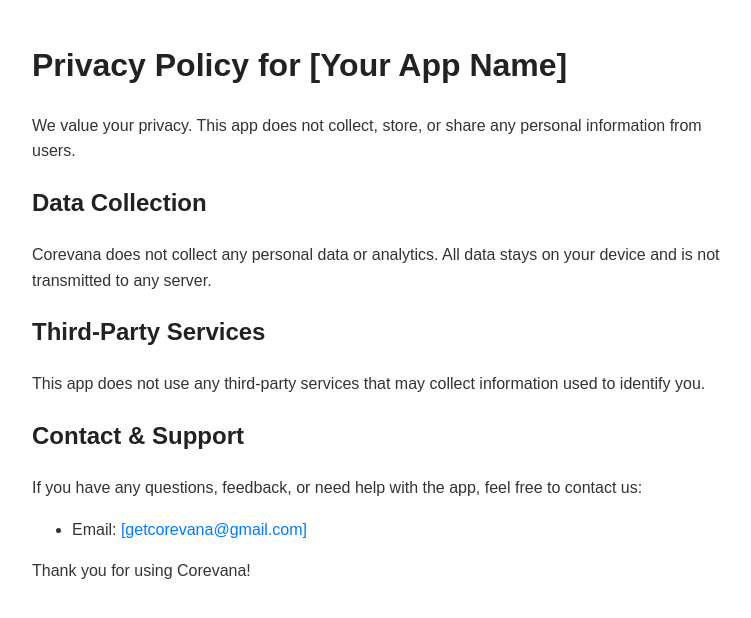
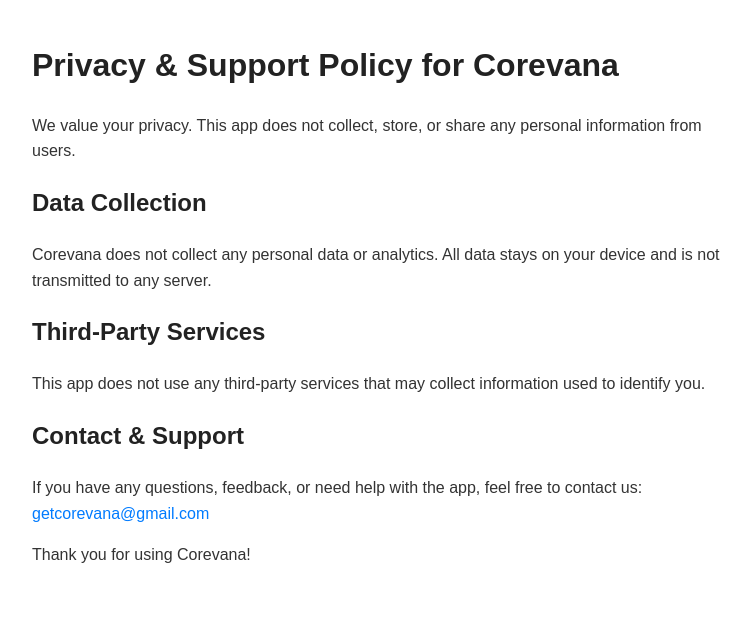
Before and after one commit to nitinjainsj/getcorevana, a plain HTML site: page index.html in a window 1280 px wide. Shown: the whole page, without its empty margins (258-1009 px from the left). Drawn offline with Linux system fonts and the light colour scheme.

Commit message:
Fix headers

```diff
--- a/index.html
+++ b/index.html
@@ -2,7 +2,7 @@
 <html lang="en">
 <head>
   <meta charset="UTF-8">
-  <title>Privacy Policy & Support – [Your App Name]</title>
+  <title>Privacy & Support Policy – Corevana</title>
   <meta name="viewport" content="width=device-width, initial-scale=1.0">
   <style>
     body { font-family: Arial, sans-serif; max-width: 700px; margin: 40px auto; line-height: 1.6; color: #333; }
@@ -12,7 +12,7 @@
   </style>
 </head>
 <body>
-  <h1>Privacy Policy for [Your App Name]</h1>
+  <h1>Privacy & Support Policy for Corevana</h1>
 
   <p>We value your privacy. This app does not collect, store, or share any personal information from users.</p>
 
@@ -23,10 +23,7 @@
   <p>This app does not use any third-party services that may collect information used to identify you.</p>
 
   <h2>Contact & Support</h2>
-  <p>If you have any questions, feedback, or need help with the app, feel free to contact us:</p>
-  <ul>
-    <li>Email: <a href="mailto:[getcorevana@gmail.com]">[getcorevana@gmail.com]</a></li>
-  </ul>
+  <p>If you have any questions, feedback, or need help with the app, feel free to contact us: <a href="mailto:[getcorevana@gmail.com]">getcorevana@gmail.com</a></p>
 
   <p>Thank you for using Corevana!</p>
 </body>
```
